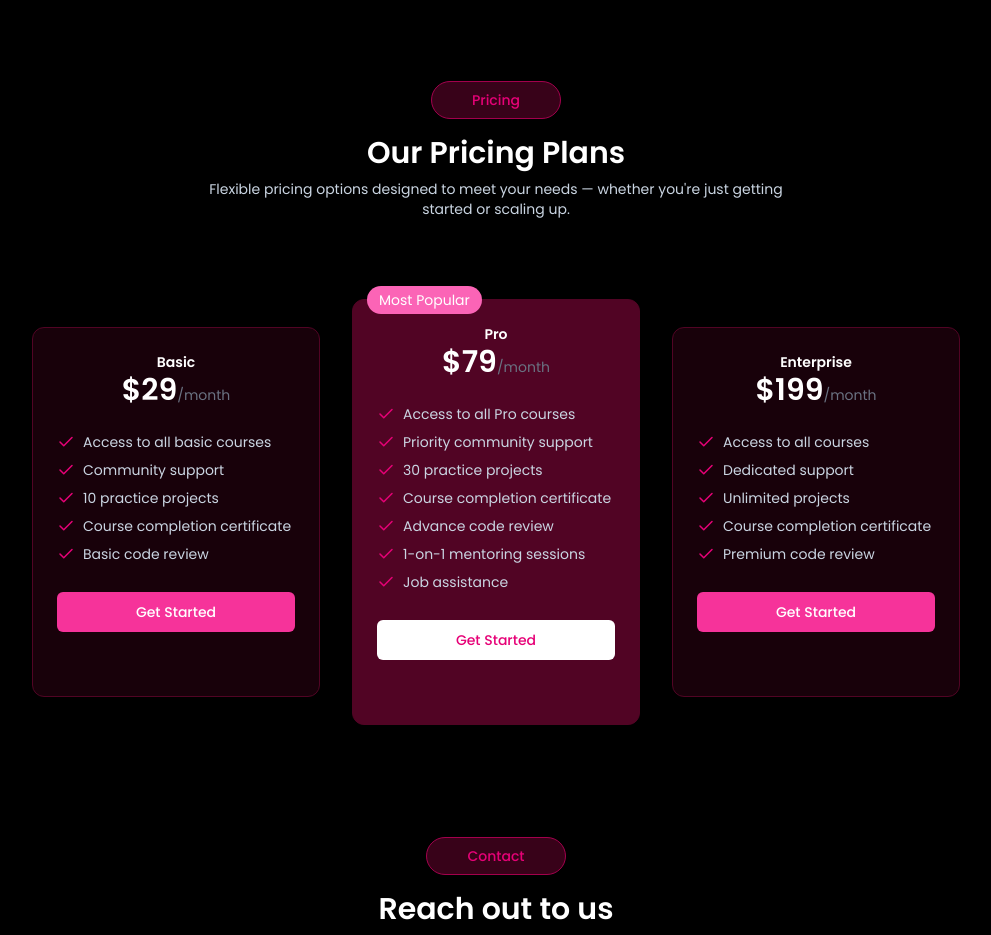
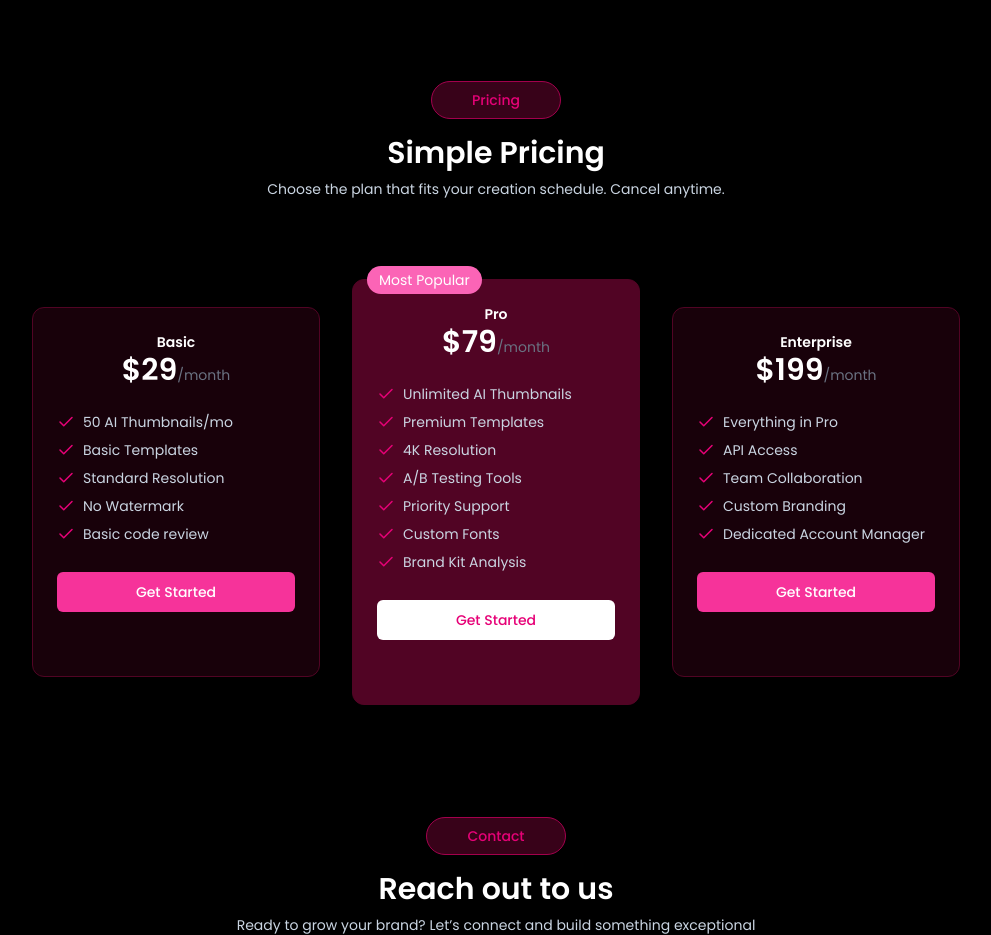
Before and after one commit to arbaz-rgb/Thumblify, a React (Vite) app in the folder client/: page / in a window 1280 px wide. Shown: the part 3280-4215 px from the top of the page, without its empty margins (144-1135 px from the left). Built offline with nearby package versions, Linux system fonts and the light colour scheme.

Commit message:
changes in the pricing file and the pricingsectoin.txs

```diff
--- a/client/src/data/pricing.ts
+++ b/client/src/data/pricing.ts
@@ -6,10 +6,10 @@
     price: 29,
     period: "month",
     features: [
-            "Access to all basic courses",
-            "Community support",
-            "10 practice projects",
-            "Course completion certificate",
+      "50 AI Thumbnails/mo",
+      "Basic Templates",
+      "Standard Resolution",
+      "No Watermark",
       "Basic code review"
     ],
     mostPopular: false
@@ -19,13 +19,13 @@
   price: 79,
   period: "month",
   features: [
-            "Access to all Pro courses",
-            "Priority community support",
-            "30 practice projects",
-            "Course completion certificate",
-            "Advance code review",
-            "1-on-1 mentoring sessions",
-            "Job assistance"
+    "Unlimited AI Thumbnails",
+    "Premium Templates",
+    "4K Resolution",
+    "A/B Testing Tools",
+    "Priority Support",
+    "Custom Fonts",
+    "Brand Kit Analysis"
   ],
   mostPopular: true
 },
@@ -34,11 +34,11 @@
   price: 199,
   period: "month",
   features: [
-            "Access to all courses",
-            "Dedicated support",
-            "Unlimited projects",
-            "Course completion certificate",
-            "Premium code review"
+    "Everything in Pro",
+    "API Access",
+    "Team Collaboration",
+    "Custom Branding",
+    "Dedicated Account Manager"
   ],
   mostPopular: false
 }
--- a/client/src/sections/PricingSection.tsx
+++ b/client/src/sections/PricingSection.tsx
@@ -1,5 +1,5 @@
-'use client'
-import SectionTitle from "../components/SectionTitle"
+"use client";
+import SectionTitle from "../components/SectionTitle";
 import { pricingData } from "../data/pricing";
 import type { IPricing } from "../types";
 import { CheckIcon } from "lucide-react";
@@ -8,21 +8,40 @@
 export default function PricingSection() {
   return (
     <div id="pricing" className="px-4 md:px-16 lg:px-24 xl:px-32">
-            <SectionTitle text1="Pricing" text2="Our Pricing Plans" text3="Flexible pricing options designed to meet your needs — whether you're just getting started or scaling up." />
+      <SectionTitle
+        text1="Pricing"
+        text2="Simple Pricing"
+        text3="Choose the plan that fits your creation schedule. Cancel anytime."
+      />
 
       <div className="flex flex-wrap items-center justify-center gap-8 mt-20">
         {pricingData.map((plan: IPricing, index: number) => (
-                    <motion.div key={index} className={`w-72 text-center border border-pink-950 p-6 pb-16 rounded-xl ${plan.mostPopular ? 'bg-pink-950 relative' : 'bg-pink-950/30'}`}
+          <motion.div
+            key={index}
+            className={`w-72 text-center border border-pink-950 p-6 pb-16 rounded-xl ${plan.mostPopular ? "bg-pink-950 relative" : "bg-pink-950/30"}`}
             initial={{ y: 150, opacity: 0 }}
             whileInView={{ y: 0, opacity: 1 }}
             viewport={{ once: true }}
-                        transition={{ delay: index * 0.15, type: "spring", stiffness: 320, damping: 70, mass: 1 }}
+            transition={{
+              delay: index * 0.15,
+              type: "spring",
+              stiffness: 320,
+              damping: 70,
+              mass: 1,
+            }}
           >
             {plan.mostPopular && (
-                            <p className="absolute px-3 text-sm -top-3.5 left-3.5 py-1 bg-pink-400 rounded-full">Most Popular</p>
+              <p className="absolute px-3 text-sm -top-3.5 left-3.5 py-1 bg-pink-400 rounded-full">
+                Most Popular
+              </p>
             )}
             <p className="font-semibold">{plan.name}</p>
-                        <h1 className="text-3xl font-semibold">${plan.price}<span className="text-gray-500 font-normal text-sm">/{plan.period}</span></h1>
+            <h1 className="text-3xl font-semibold">
+              ${plan.price}
+              <span className="text-gray-500 font-normal text-sm">
+                /{plan.period}
+              </span>
+            </h1>
             <ul className="list-none text-slate-300 mt-6 space-y-2">
               {plan.features.map((feature, index) => (
                 <li key={index} className="flex items-center gap-2">
@@ -31,7 +50,10 @@
                 </li>
               ))}
             </ul>
-                        <button type="button" className={`w-full py-2.5 rounded-md font-medium mt-7 transition-all ${plan.mostPopular ? 'bg-white text-pink-600 hover:bg-slate-200' : 'bg-pink-500 hover:bg-pink-600'}`}>
+            <button
+              type="button"
+              className={`w-full py-2.5 rounded-md font-medium mt-7 transition-all ${plan.mostPopular ? "bg-white text-pink-600 hover:bg-slate-200" : "bg-pink-500 hover:bg-pink-600"}`}
+            >
               Get Started
             </button>
           </motion.div>
```
Lines whose indentation alone changed are shown as unchanged.
